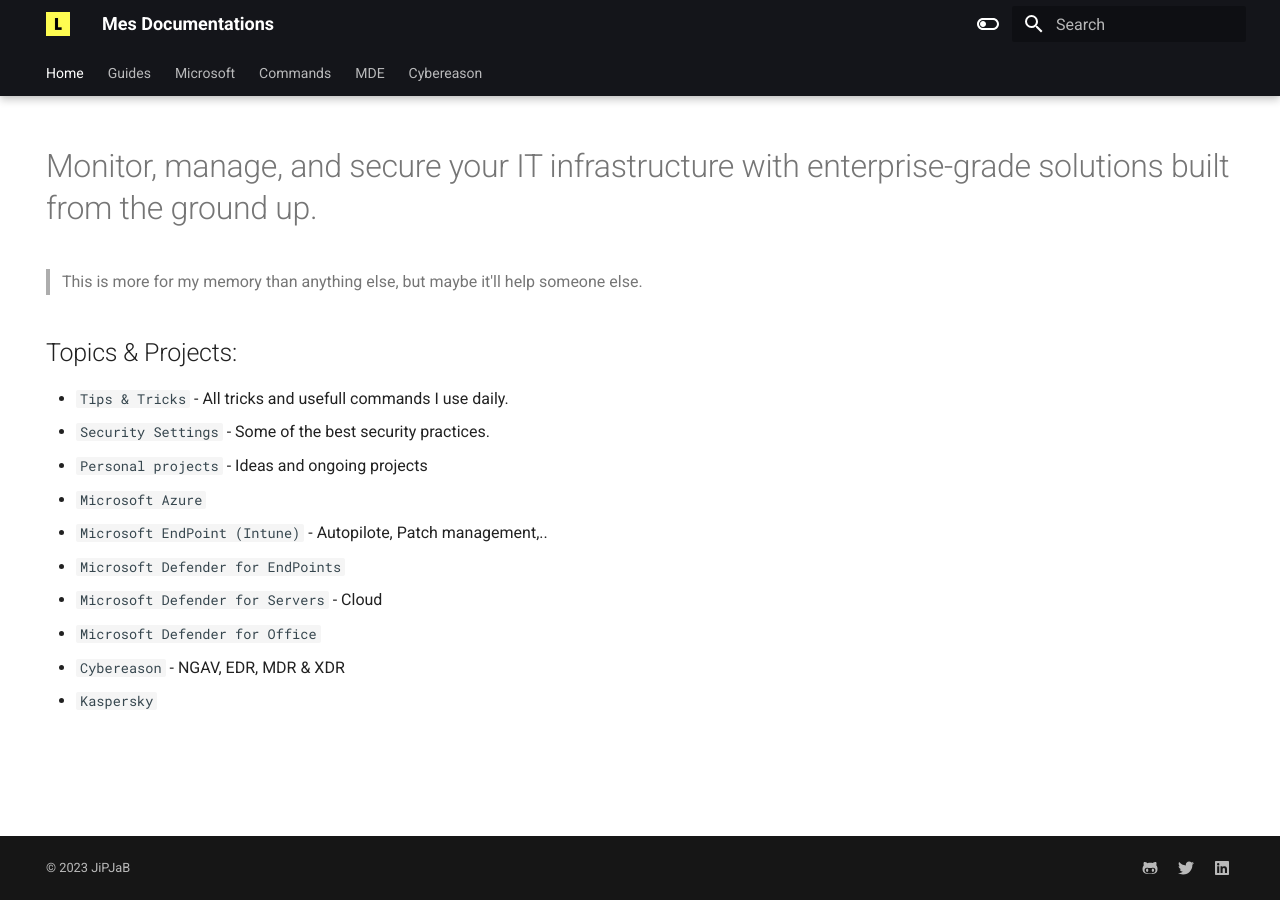
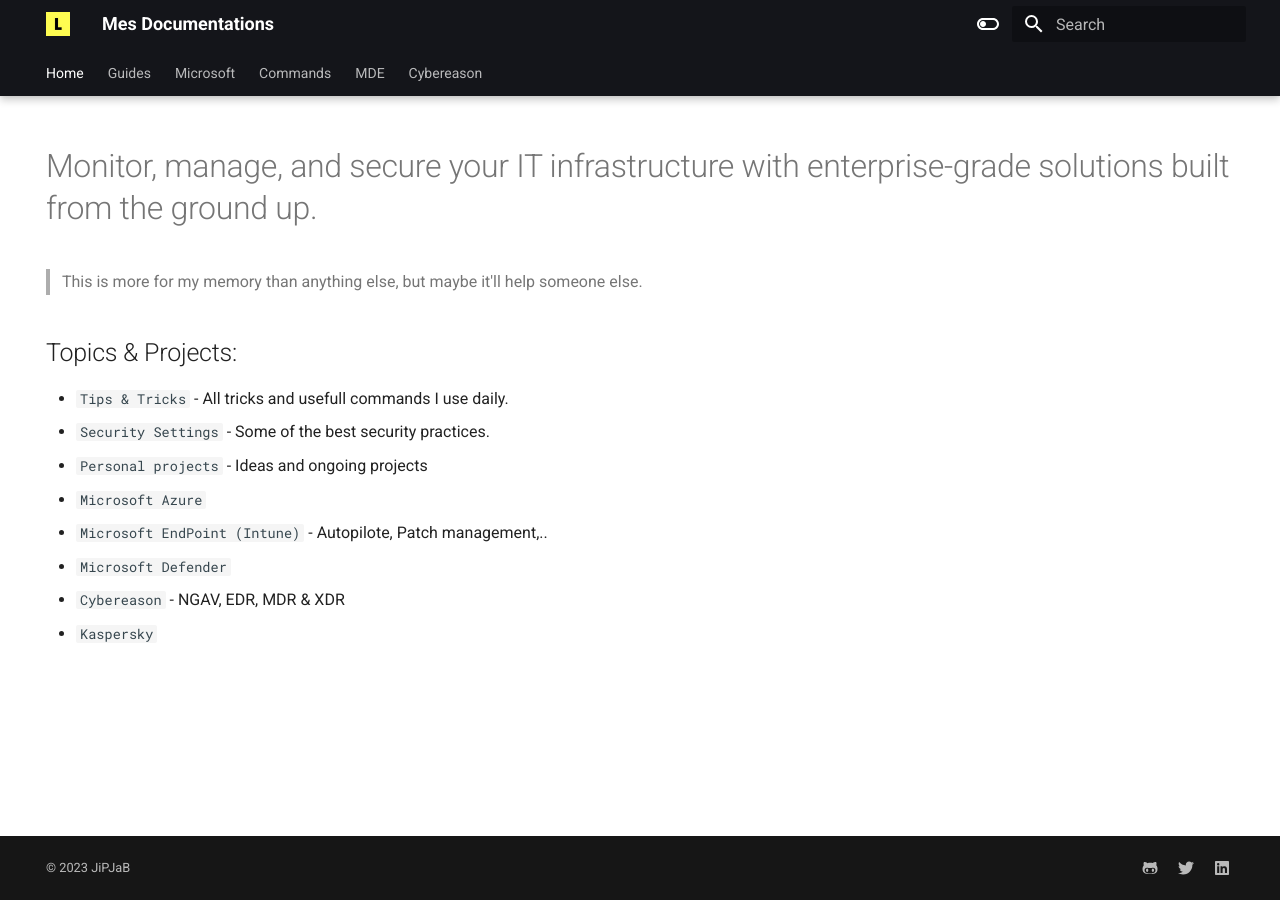
Before and after one commit to jipjab/docs, an MkDocs documentation site: the page built from docs/index.md, in a window 1280 px wide. Built offline with MkDocs 1.6.1 and Material for MkDocs 9.7.7, drawn with Linux system fonts in a browser that asks for light colours.

Commit message:
Update index.md

```diff
--- a/docs/index.md
+++ b/docs/index.md
@@ -14,8 +14,6 @@
 * `Personal projects` - Ideas and ongoing projects
 * `Microsoft Azure`
 * `Microsoft EndPoint (Intune)` - Autopilote, Patch management,..
-* `Microsoft Defender for EndPoints`
-* `Microsoft Defender for Servers` - Cloud
-* `Microsoft Defender for Office`
+* `Microsoft Defender`
 * `Cybereason` - NGAV, EDR, MDR & XDR
 * `Kaspersky`
```
